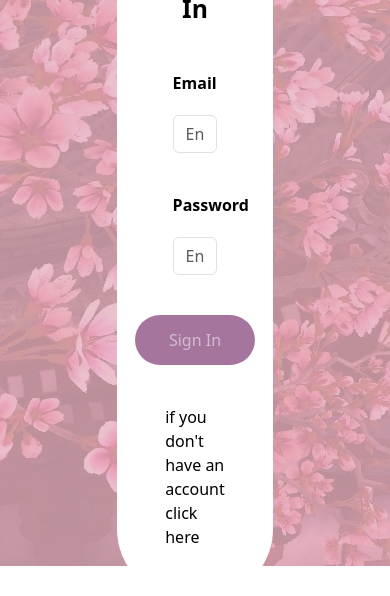
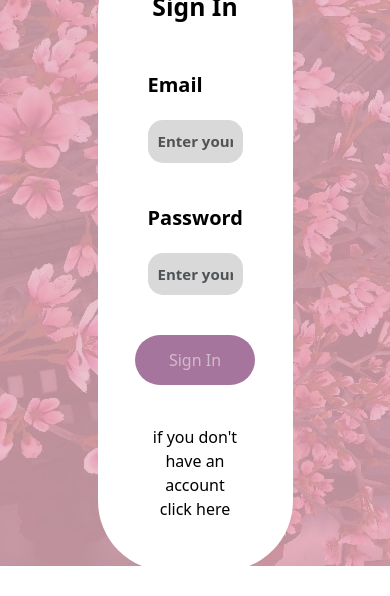
Before and after one commit to mrchakirachraf/blossom-Tales, a React (Vite) app: page /signin in a window 390 px wide. Shown: the part 278-874 px from the top of the page. After the commit the page ends 849 px from the top, so only its background shows below. Built offline with nearby package versions, Linux system fonts and the light colour scheme.

Commit message:
Sign in styles are fixed

```diff
--- a/src/routes/SignIn.jsx
+++ b/src/routes/SignIn.jsx
@@ -30,7 +30,7 @@ const SignIn = () => {
                   <Link to="/anime-list">
                     <Button {...signInBtnProps}></Button>
                   </Link>
-                  <span>if you don't have an account click here</span>
+                  <span style={{textAlign : 'center'}} >if you don't have an account click here</span>
               </form>
 
           </div>
--- a/src/styles/SignIn.css
+++ b/src/styles/SignIn.css
@@ -51,6 +51,19 @@ h2{
 }
 
 
+.form-group > label{
+    font-size: 25px;
+}
+
+.form-group > input{
+    background-color: #D9D9D9;
+    color: rgba(0, 0, 0, 0.5);
+    font-size: 25px;
+    font-weight: bold;
+    padding: 20px;
+    border-radius: 15px;
+    border: transparent;
+}
 
 
 
@@ -61,6 +74,25 @@ h2{
         width: 60%;
     }
 
+    #overlay form > div{
+        width: 100%;
+    }
+    .form-group > label{
+        font-size: 20px;
+    }
+    #overlay > div:nth-child(2){
+        width: 50%;
+    }
+
+
+    .form-group > input{
+        font-size: 15px;
+        padding: 10px;
+        border-radius: 15px;
+    }
+
+
+
     #logo{
         width: 50%;
     }
```
